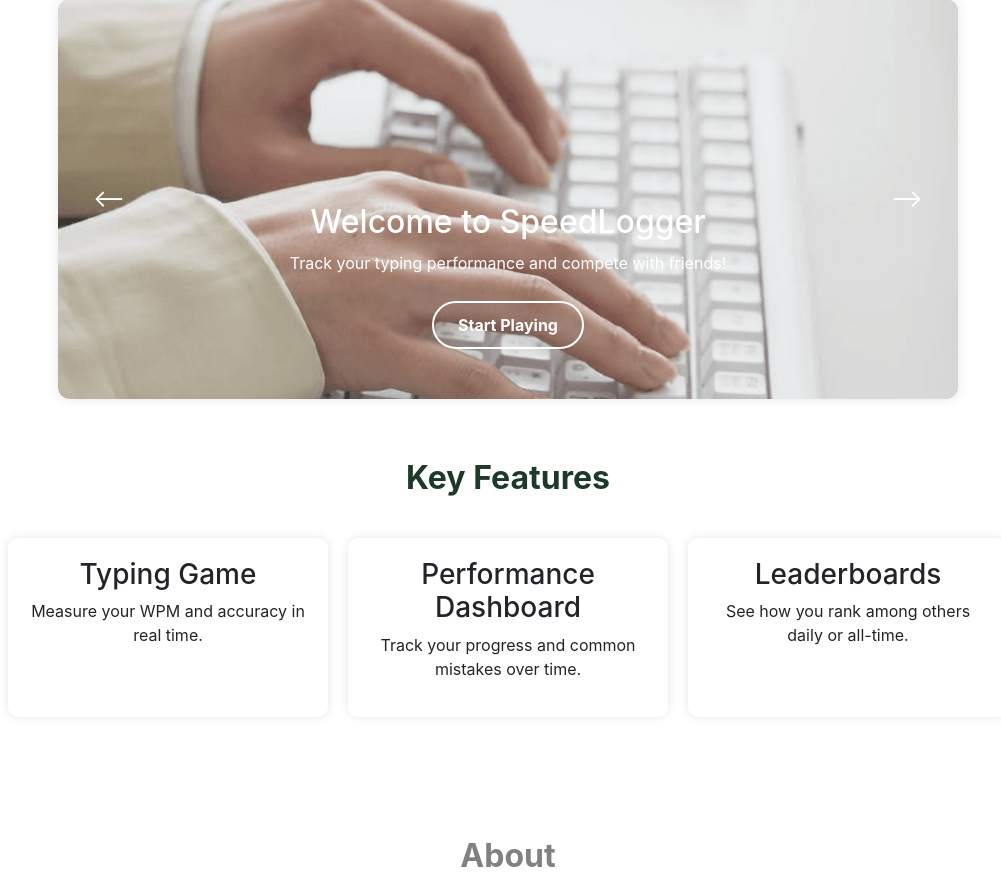
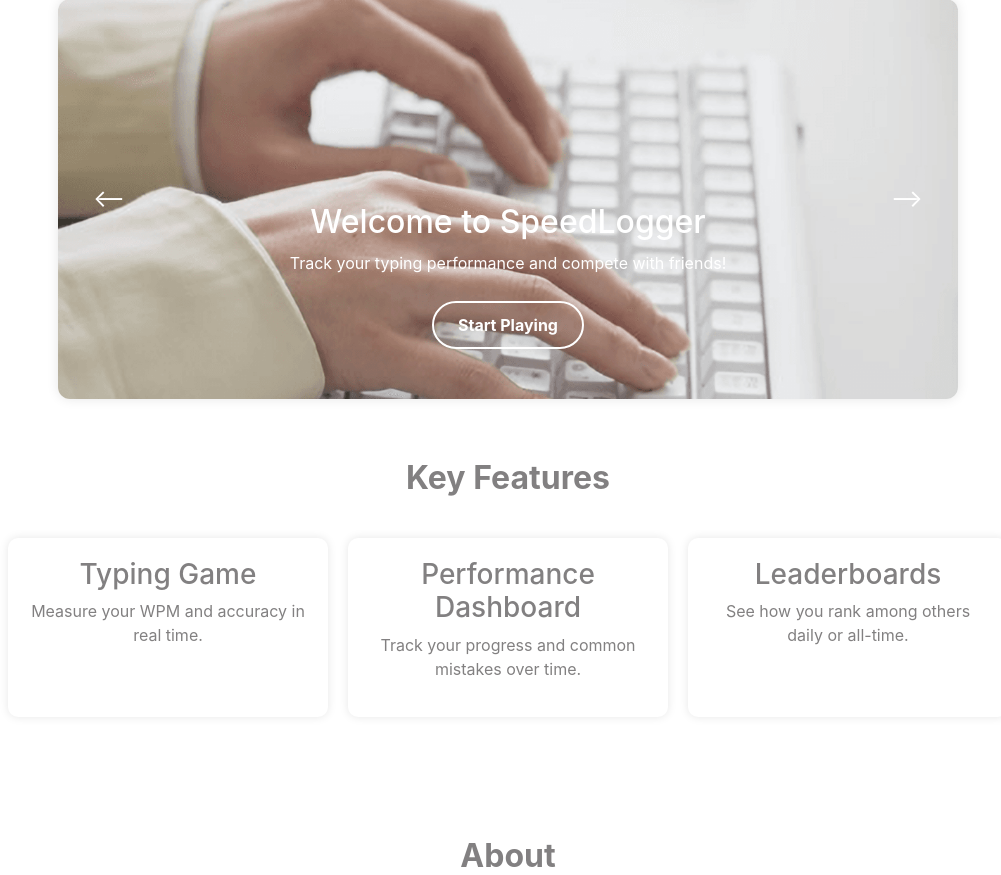
Before and after one commit to LiamHearderDev/AWD-Project, a Flask app: page / in a window 1280 px wide. Shown: the part 202-1077 px from the top of the page, without its empty margins (132-1133 px from the left). Run offline with Flask 3, Linux system fonts and the light colour scheme.

Commit message:
Consistent colour for /intro
- Added a consistent text colour for the intro page

```diff
--- a/app/templates/intro/intro.html
+++ b/app/templates/intro/intro.html
@@ -72,10 +72,10 @@
 </script>
 
 <!-- Feature Section with Cards -->
-<section style="background-color: white; padding: 60px 20px;">
+<section class="text-3 bg-white" style="padding: 60px 20px;">
   <div style="max-width: 1000px; margin: auto;">
-    <h2 style="text-align: center; font-weight: bold; margin-bottom: 40px; color: var(--base-colour-1);">Key Features</h2>
-    <div style="display: flex; flex-wrap: wrap; gap: 20px; justify-content: center;">
+    <h2 class="text-center font-weight-bold" style="margin-bottom: 40px;">Key Features</h2>
+    <div class="d-flex justify-content-center" style="flex-wrap: wrap; gap: 20px; ">
       <div style="flex: 1 1 250px; background: white; padding: 20px; border-radius: 10px; box-shadow: 0 0 10px rgba(0,0,0,0.1); text-align: center;">
         <h3>Typing Game</h3>
         <p>Measure your WPM and accuracy in real time.</p>
@@ -93,9 +93,9 @@
 </section>
 
 <!-- About Section -->
-<section style="padding: 60px 20px; background-color: white; color: var(--base-colour-3);">
+<section class="text-3 bg-white" style="padding: 60px 20px;">
   <div style="max-width: 800px; margin: auto;">
-    <h2 style="text-align: center; font-weight: bold; margin-bottom: 30px;">About</h2>
+    <h2 class="text-center font-weight-bold" style="margin-bottom: 30px;">About</h2>
     <p style="line-height: 1.6; font-size: 16px;">
       SpeedLogger is a data-driven web application built as part of the CITS3403 Agile Web Development unit at the University of Western Australia.
       It is designed to help users improve their typing skills through real-time tests, performance tracking, and friendly competition via leaderboards.
```
